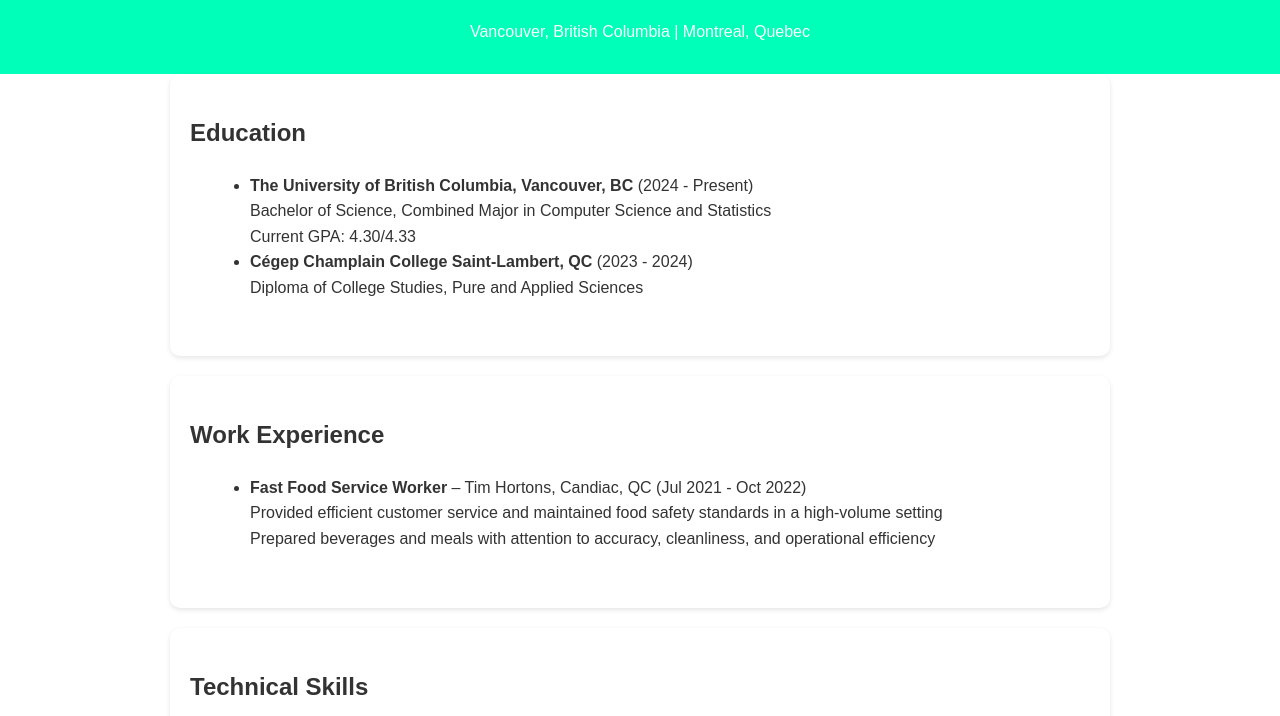
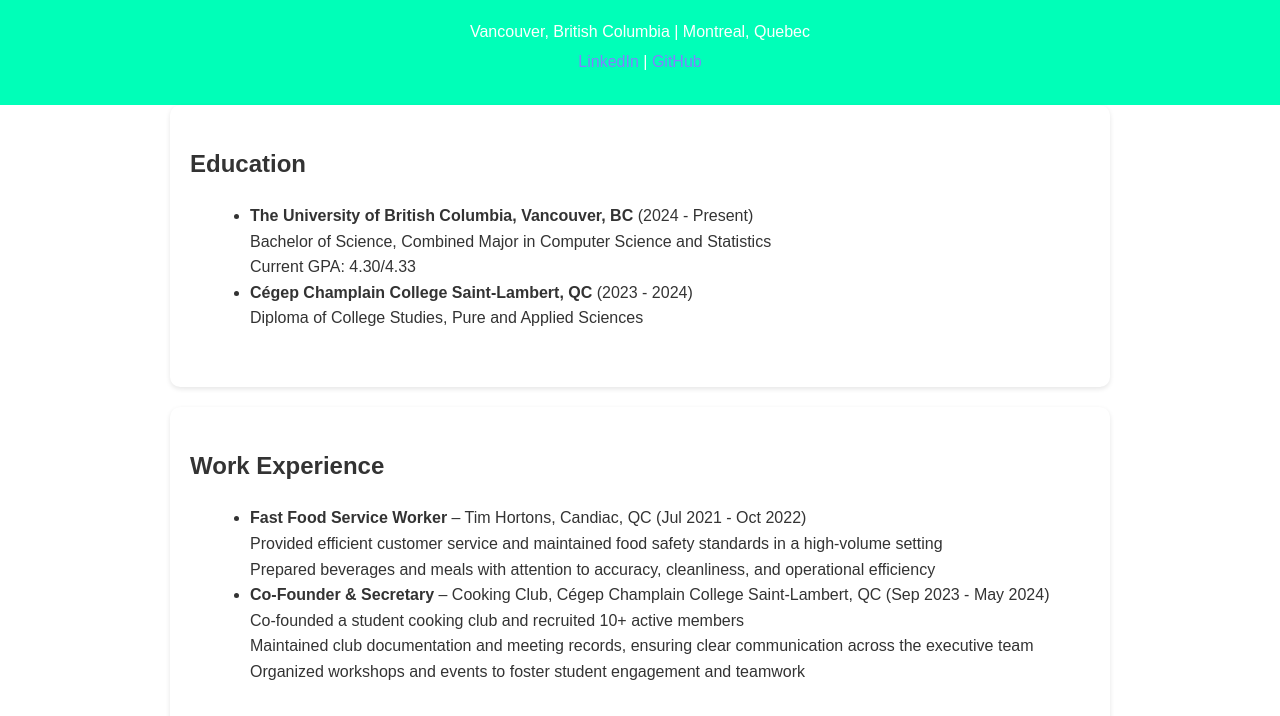
Before and after one commit to Samecho/YutongZha, a plain HTML site: page index.html in a window 1280 px wide. Shown: the part 84-800 px from the top of the page. Drawn offline with Linux system fonts and the light colour scheme.

Commit message:
added experience and links

```diff
--- a/index.html
+++ b/index.html
@@ -10,6 +10,11 @@
     <header>
         <h1>Yutong Zha</h1>
         <p>Vancouver, British Columbia | Montreal, Quebec</p>
+        <p>
+            <a href="https://www.linkedin.com/in/yutong-zha-129b29340/" target="_blank">LinkedIn</a> |
+            <a href="https://github.com/Samecho" target="_blank">GitHub</a>
+        </p>
+
     </header>
 
     <section id="education">
@@ -30,7 +35,13 @@
                 Provided efficient customer service and maintained food safety standards in a high-volume setting<br>
                 Prepared beverages and meals with attention to accuracy, cleanliness, and operational efficiency
             </li>
+            <li><strong>Co-Founder & Secretary</strong> – Cooking Club, Cégep Champlain College Saint-Lambert, QC (Sep 2023 - May 2024)<br>
+                Co-founded a student cooking club and recruited 10+ active members<br>
+                Maintained club documentation and meeting records, ensuring clear communication across the executive team<br>
+                Organized workshops and events to foster student engagement and teamwork
+            </li>
         </ul>
+
     </section>
 
     <section id="skills">
```
